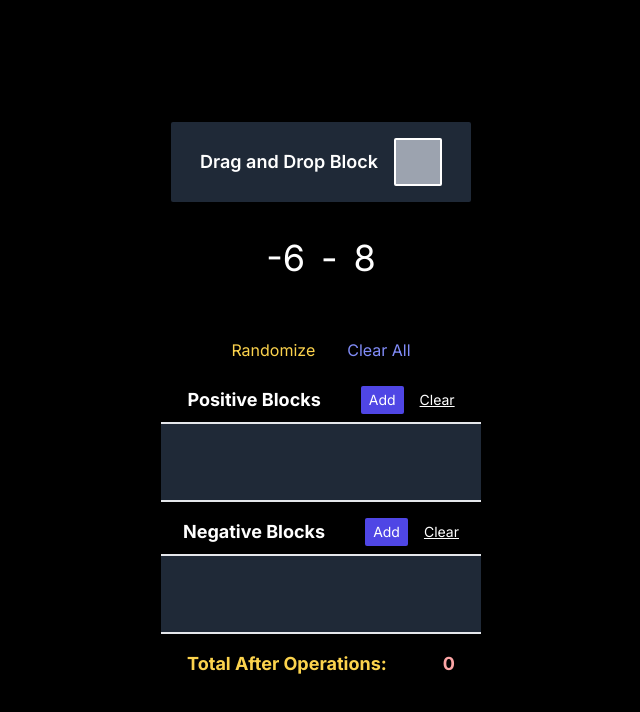
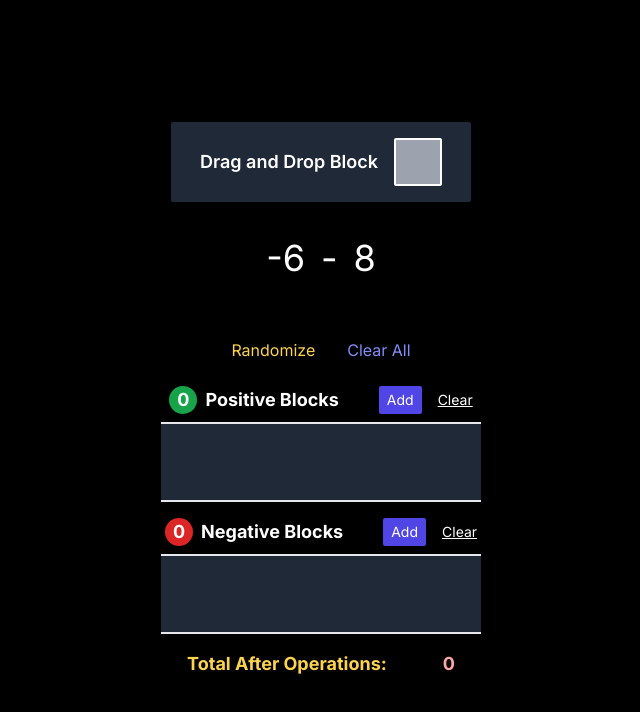
Before and after one commit to pn-code/add-sub-integers, a Next.js app: page / in a window 1280 px wide. Shown: the top 712 px of the page, without its empty margins (319-959 px from the left). Built offline with nearby package versions, Linux system fonts and the light colour scheme.

Commit message:
Added number spans for play sections

```diff
--- a/app/page.tsx
+++ b/app/page.tsx
@@ -132,7 +132,12 @@ export default function Home() {
                 {/* Positive Blocks */}
                 <section className="flex flex-col gap-2 items-center">
                     <header className="flex gap-10">
-                        <h2 className="text-lg font-bold">Positive Blocks</h2>
+                        <h2 className="text-lg font-bold flex gap-2">
+                            <span className="bg-green-600 px-2 rounded-full">
+                                {positiveBlocks.length}
+                            </span>
+                            Positive Blocks
+                        </h2>
 
                         <section className="text-sm flex gap-4">
                             <button
@@ -167,7 +172,12 @@ export default function Home() {
                 {/* Negative Blocks */}
                 <section className="flex flex-col gap-2 items-center">
                     <header className="flex gap-10">
-                        <h2 className="text-lg font-bold">Negative Blocks</h2>
+                        <h2 className="text-lg font-bold flex gap-2">
+                            <span className="bg-red-600 px-2 rounded-full">
+                                {negativeBlocks.length}
+                            </span>
+                            Negative Blocks
+                        </h2>
 
                         <section className="text-sm flex gap-4">
                             <button
@@ -205,7 +215,9 @@ export default function Home() {
                     </h2>
                     <span
                         className={
-                            totalBlocks > 0 ? "text-lg text-green-300 font-bold" : "text-lg text-red-300 font-bold"
+                            totalBlocks > 0
+                                ? "text-lg text-green-300 font-bold"
+                                : "text-lg text-red-300 font-bold"
                         }
                     >
                         {totalBlocks}
```
